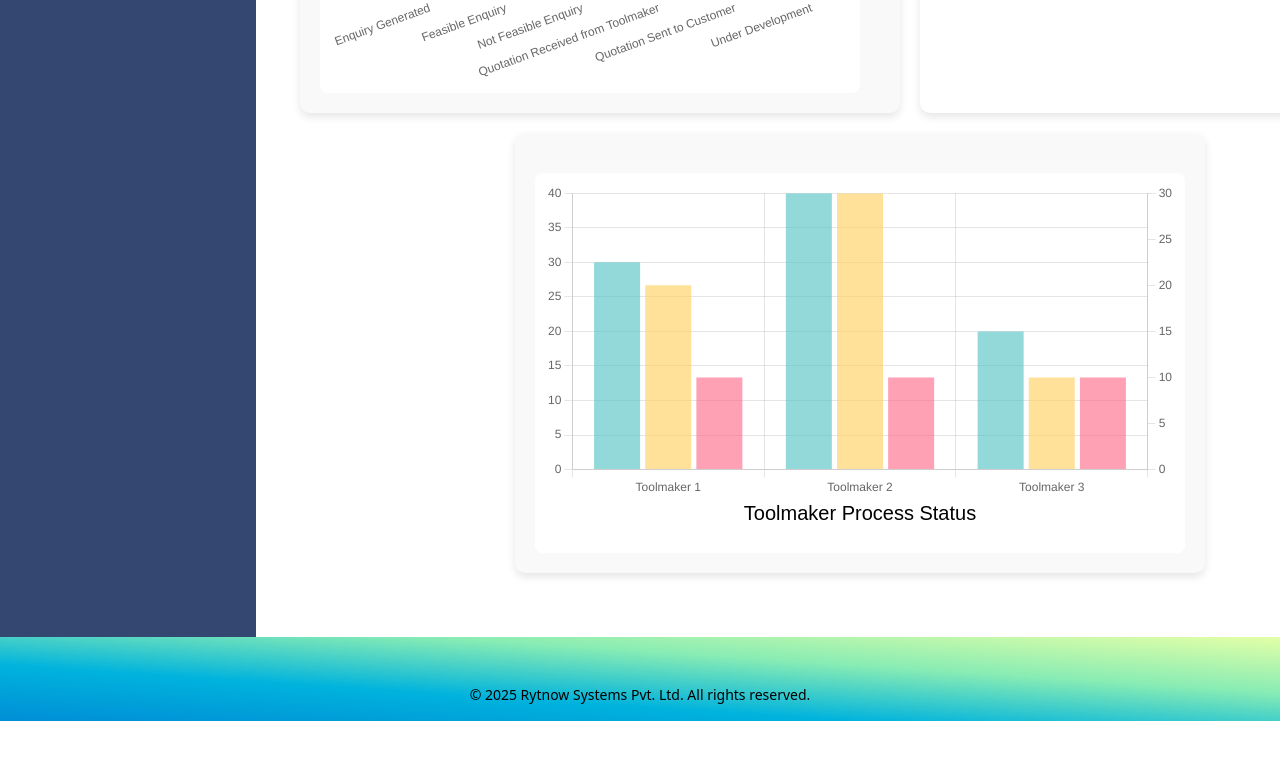
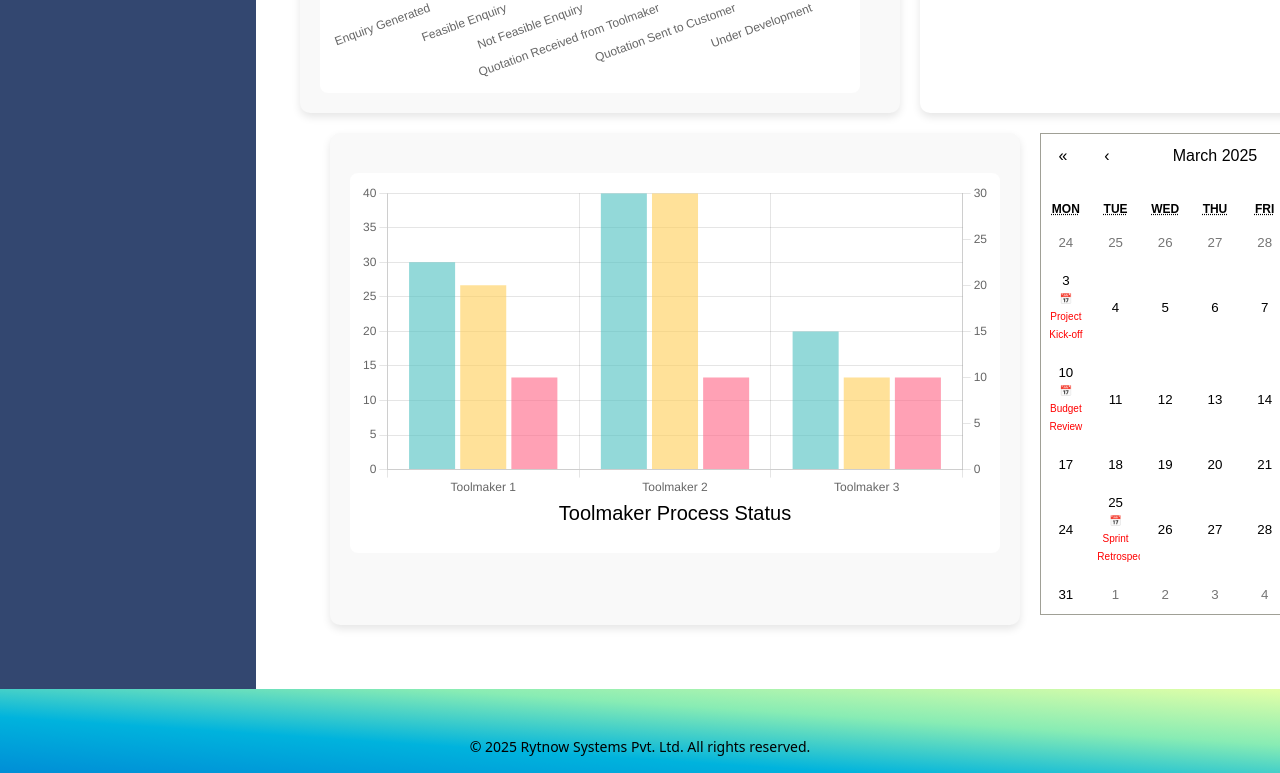
Before and after one commit to tayade-29/NPD, a React (Create React App) app: page /dashboard in a window 1280 px wide. Shown: the part 777-1550 px from the top of the page. Before the commit the page ends 1498 px from the top, so only its background shows below. Built offline with nearby package versions, Linux system fonts and the light colour scheme.

Commit message:
Calender added

```diff
--- a/src/Components/Dashboard.css
+++ b/src/Components/Dashboard.css
@@ -1,8 +1,9 @@
-.sunday-red {
-  color: red !important;
-  font-weight: bold;
+.saturday-black {
+ color: black; /* Change this to your desired color */
+  /* Change text color for better visibility */
 }
 
-.custom-calendar .react-calendar__navigation {
-  display: none; /* Hides next & back buttons */
+.sunday-red {
+
+  color: rgb(231, 14, 14); /* Change text color for better visibility */
 }
--- a/src/Components/Dashboard.js
+++ b/src/Components/Dashboard.js
@@ -10,6 +10,7 @@ import {
   ArcElement,
 } from "chart.js";
 import { PieChart, Pie, Cell, Tooltip as RechartsTooltip, Legend } from "recharts";
+import Calendar from 'react-calendar';
 
 import 'react-calendar/dist/Calendar.css';
 import './Dashboard.css';
@@ -67,6 +68,7 @@ const COLORS = ["#0088FE", "#00C49F", "#FFBB28"];
 
 
 const Dashboard = () => {
+
   const [currentMonthIndex, setCurrentMonthIndex] = useState(new Date().getMonth());
   const [selectedMonth, setSelectedMonth] = useState(months[currentMonthIndex]);
   const [selectedTool, setSelectedTool] = useState("Tool A");
@@ -137,19 +139,19 @@ const Dashboard = () => {
     datasets: [
       {
         label: "Total Orders",
-        data: [30, 40, 20], // Example data for orders given
+        data: [30, 40, 20],
         backgroundColor: "rgba(75, 192, 192, 0.6)",
         yAxisID: 'y',
       },
       {
         label: "Orders Approved",
-        data: [20, 30, 10], // Example data for orders approved
+        data: [20, 30, 10],
         backgroundColor: "rgba(255, 206, 86, 0.6)",
         yAxisID: 'y1',
       },
       {
         label: "Invoices Raised",
-        data: [10, 10, 10], // Example data for pending orders
+        data: [10, 10, 10],
         backgroundColor: "rgba(255, 99, 132, 0.6)",
         yAxisID: 'y1',
       },
@@ -167,7 +169,7 @@ const Dashboard = () => {
         type: 'linear',
         position: 'right',
         grid: {
-          drawOnChartArea: false, // only want the grid lines for one axis to show up
+          drawOnChartArea: false,
         },
       },
     },
@@ -192,7 +194,7 @@ const Dashboard = () => {
   const lastDayOfMonth = new Date(currentYear, selectedMonth + 1, 0);
   return (
     <div style={{ padding: "20px", fontFamily: "Arial, sans-serif" }}>
-      {/* Month Selection at the Top */}
+
       <div style={{ textAlign: "left", marginBottom: "20px" }}>
         <h1 style={{ fontSize: "24px", marginBottom: "10px" }}>
           {months[selectedMonth]}
@@ -210,7 +212,7 @@ const Dashboard = () => {
         </select>
       </div>
 
-      {/* KPIs Section */}
+
       <div style={{ display: "flex", justifyContent: "space-around", marginBottom: "20px" }}>
         {[
           { title: "Total enquiry", value: totalEnquiryGenerated, color: "#3498db" },
@@ -236,9 +238,9 @@ const Dashboard = () => {
         ))}
       </div>
 
-      {/* Main Dashboard Section */}
+
       <div style={{ display: "flex", gap: "20px" }}>
-        {/* Bar Chart Section */}
+
         <div
           style={{
             padding: "20px",
@@ -264,7 +266,6 @@ const Dashboard = () => {
           </div>
         </ div>
 
-        {/* Pie Chart Section */}
         <div
           style={{
             padding: "20px",
@@ -337,7 +338,7 @@ const Dashboard = () => {
           </div>
         </div>
 
-        {/* <div style={{ marginBottom: "10px", flexShrink: 0 }}>
+        <div style={{ marginBottom: "10px", flexShrink: 0 }}>
           <Calendar
             onChange={setDate}
             value={date}
@@ -355,12 +356,22 @@ const Dashboard = () => {
               ) : null;
             }}
             tileClassName={({ date, view }) => {
-              return date.getDay() === 0 ? "sunday-black" : "";
+              if (date.getDay() === 6) { // Saturday
+                return "saturday-black";
+              } else if (date.getDay() === 0) { // Sunday
+                return "sunday-red"; // You can change this to any color you want
+              }
+              return "";
             }}
             className="custom-calendar"
-            style={{ border: "1px solid #ccc", borderRadius: "8px" }}
+            style={{
+              border: "1px solid #ccc",
+              borderRadius: "8px",
+              width: "400px", // Set your desired width
+              height: "500px" // Set your desired height
+            }}
           />
-        </div> */}
+        </div>
 
       </div>
 
```
